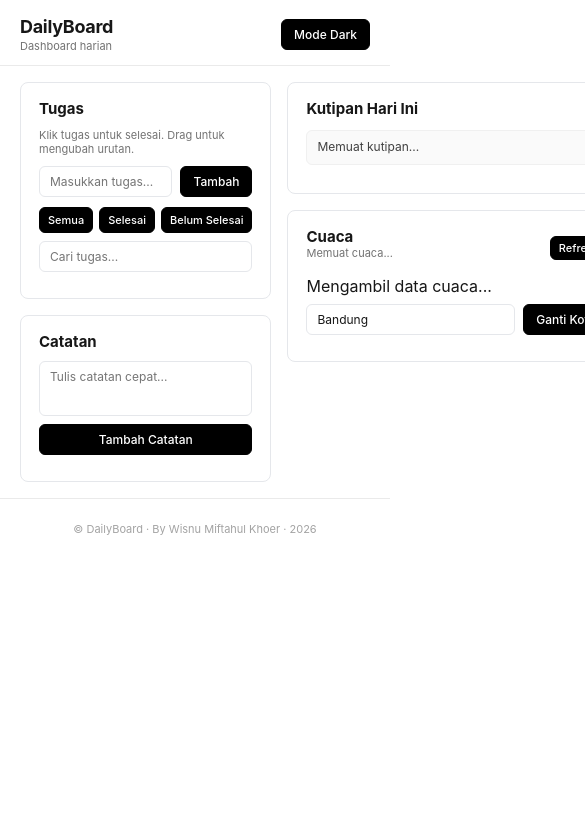
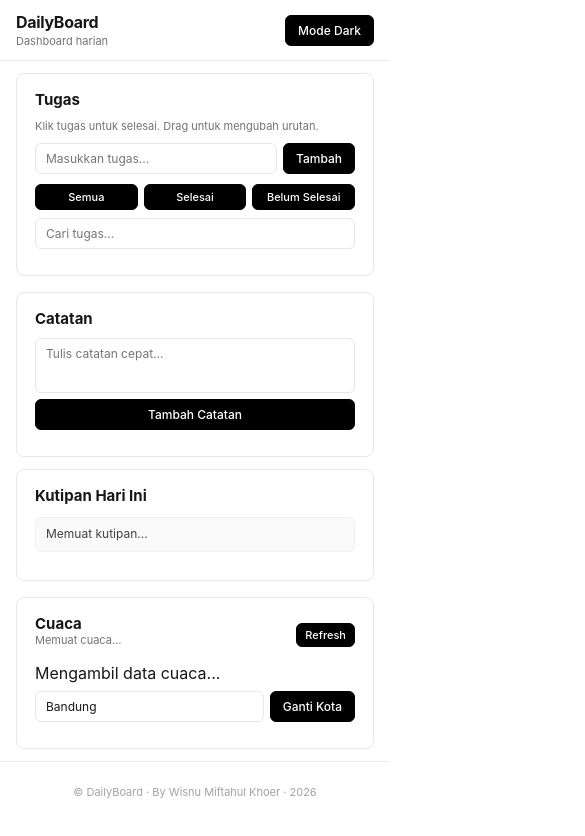
Before and after one commit to wysz-x64/DailyBoard, a plain HTML site: page index.html in a window 390 px wide. Shown: the top 836 px of the page, 585 px wide, since content can reach past the window. Drawn offline with Linux system fonts and the light colour scheme; a script that the page names is missing.

Commit message:
Fix Responsive mobile layout

```diff
--- a/style.css
+++ b/style.css
@@ -343,3 +343,34 @@ footer {
 .dark-mode footer {
   border-top-color: #262626;
 }
+
+@media (max-width: 1024px) {
+  main {
+    grid-template-columns: 1fr;
+    padding: 0 16px;
+    margin: 12px auto;
+    gap: 12px;
+  }
+
+  header {
+    padding: 12px 16px;
+  }
+}
+
+@media (max-width: 576px) {
+  header h1 {
+    font-size: 16px;
+  }
+
+  ul {
+    max-height: 200px;
+  }
+
+  form {
+    gap: 6px;
+  }
+
+  .weather-details {
+    gap: 4px;
+  }
+}
```
